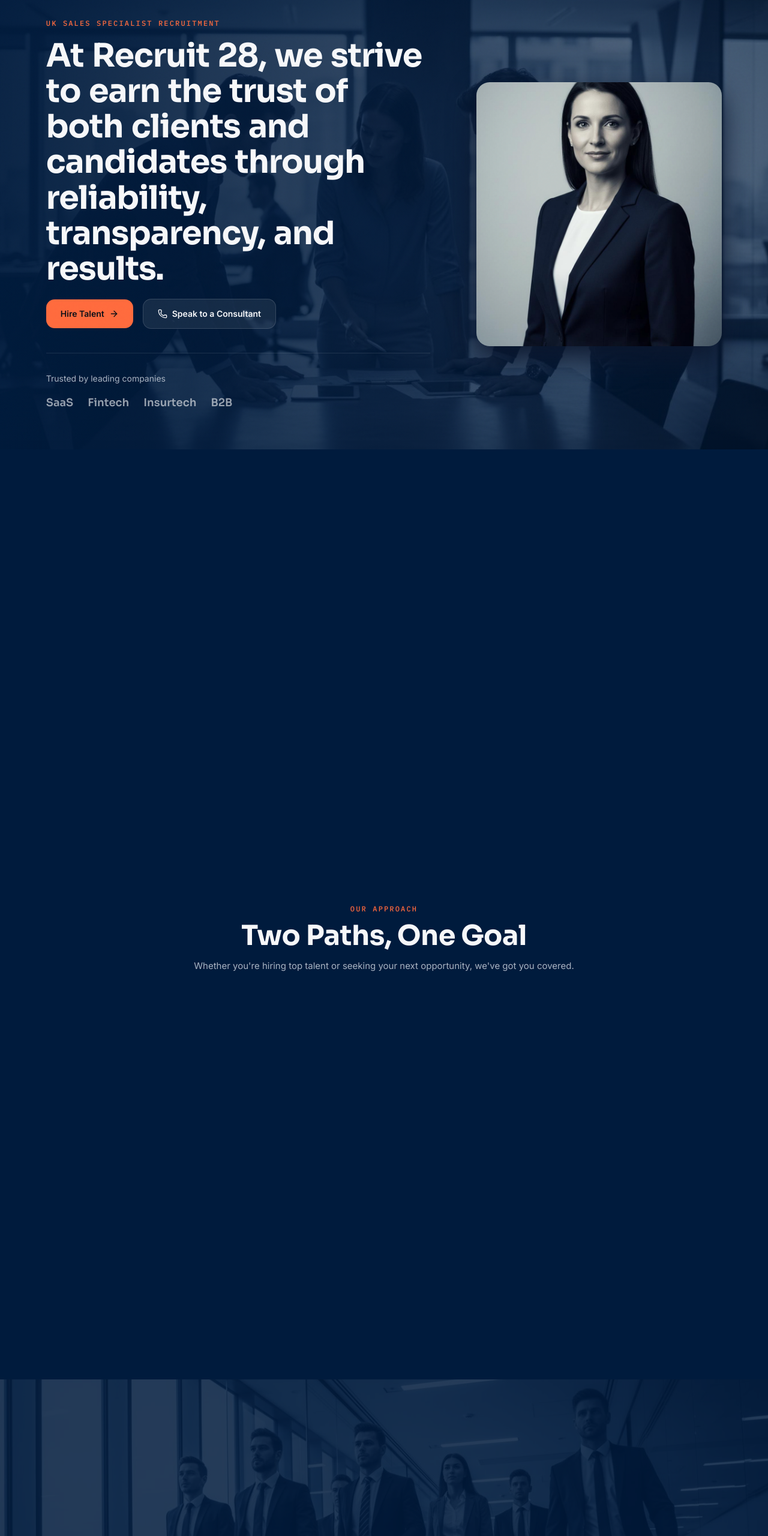
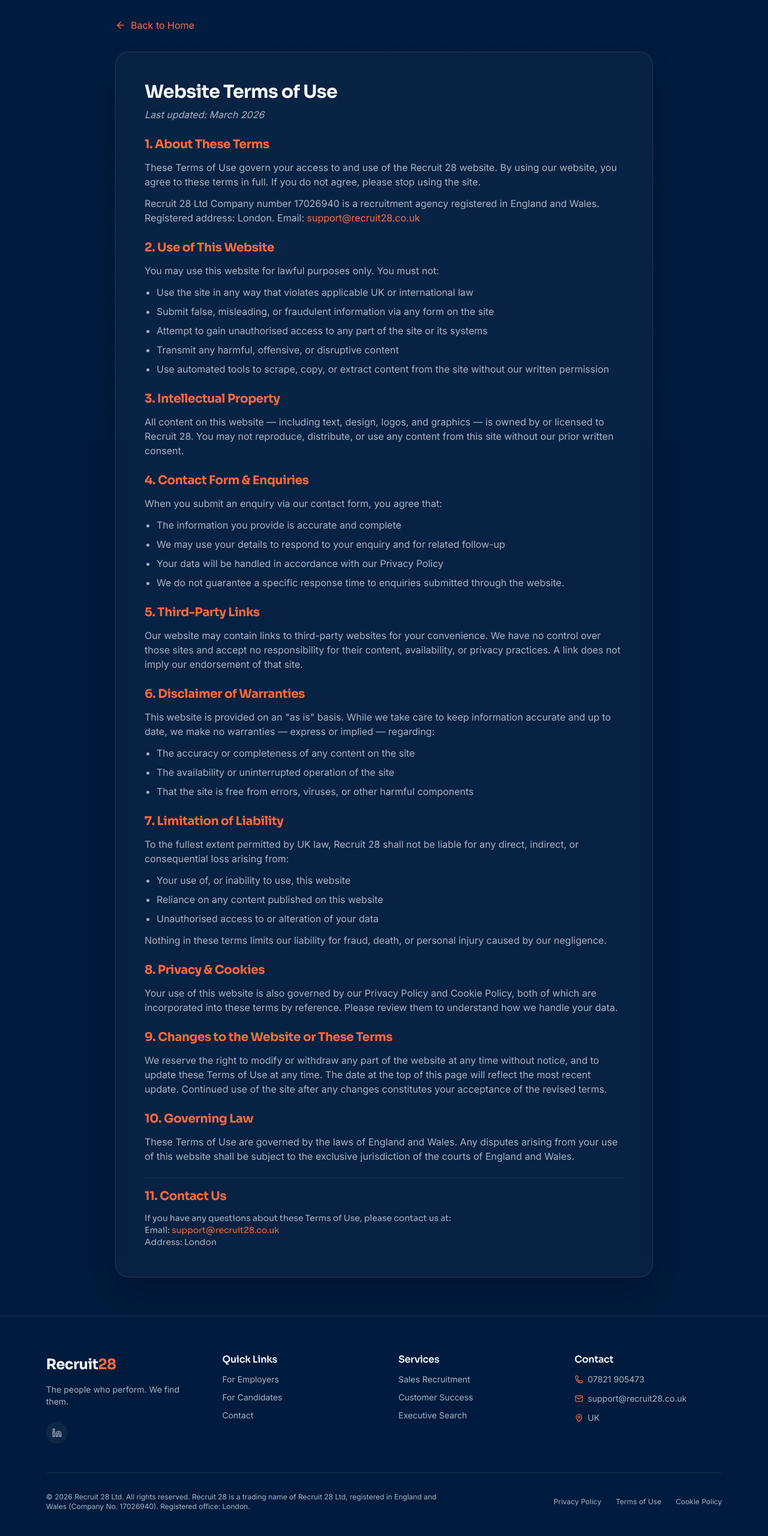
Before and after one commit to j1kn/Recritement, a React (Vite) app: page /terms-of-use in a window 1280 px wide. Shown: the part 66-2626 px from the top of the page at 60% size. Built offline with nearby package versions, Linux system fonts and the light colour scheme.

Commit message:
Implement separate legal pages with routing and improve hero image animations

```diff
--- a/package.json
+++ b/package.json
@@ -52,6 +52,7 @@
     "react-dom": "^19.2.0",
     "react-hook-form": "^7.70.0",
     "react-resizable-panels": "^4.2.2",
+    "react-router-dom": "^7.13.1",
     "recharts": "^2.15.4",
     "sonner": "^2.0.7",
     "tailwind-merge": "^3.4.0",
--- a/src/App.tsx
+++ b/src/App.tsx
@@ -2,72 +2,67 @@
 import { gsap } from 'gsap';
 import { ScrollTrigger } from 'gsap/ScrollTrigger';
 import { Toaster } from 'sonner';
+import { BrowserRouter as Router, Routes, Route, useLocation } from 'react-router-dom';
 
 import Navigation from './sections/Navigation';
-import Hero from './sections/Hero';
-import About from './sections/About';
-import TwoTile from './sections/TwoTile';
-import Statement from './sections/Statement';
-import Services from './sections/Services';
-import Specialists from './sections/Specialists';
-
-import Stats from './sections/Stats';
-import Quality from './sections/Quality';
-import Contact from './sections/Contact';
 import Footer from './sections/Footer';
 import FloatingCTA from './components/FloatingCTA';
+import HomePage from './pages/HomePage';
+import PrivacyPolicyPage from './pages/PrivacyPolicy';
+import TermsOfUsePage from './pages/TermsOfUse';
+import CookiePolicyPage from './pages/CookiePolicy';
 
 gsap.registerPlugin(ScrollTrigger);
 
+// Scroll to top on route change
+function ScrollToTop() {
+  const { pathname } = useLocation();
+  useEffect(() => {
+    window.scrollTo(0, 0);
+  }, [pathname]);
+  return null;
+}
+
 function App() {
-  // Smooth scroll behavior
   useEffect(() => {
-    // Refresh ScrollTrigger on load
     ScrollTrigger.refresh();
-
     return () => {
       ScrollTrigger.getAll().forEach((st) => st.kill());
     };
   }, []);
 
   return (
+    <Router>
+      <ScrollToTop />
       <div className="relative bg-navy min-h-screen">
-      {/* Grain Overlay */}
         <div className="grain-overlay" />
 
-      {/* Toast notifications */}
         <Toaster
           position="top-right"
           toastOptions={{
             style: {
-            background: '#141B26',
+              background: '#001B3D',
               color: '#F6F7F9',
               border: '1px solid rgba(255,255,255,0.1)',
             },
           }}
         />
 
-      {/* Navigation */}
         <Navigation />
 
-      {/* Main Content */}
         <main className="relative">
-        <Hero />
-        <About />
-        <TwoTile />
-        <Statement />
-        <Services />
-        <Specialists />
-
-        <Stats />
-        <Quality />
-        <Contact />
+          <Routes>
+            <Route path="/" element={<HomePage />} />
+            <Route path="/privacy-policy" element={<PrivacyPolicyPage />} />
+            <Route path="/terms-of-use" element={<TermsOfUsePage />} />
+            <Route path="/cookie-policy" element={<CookiePolicyPage />} />
+          </Routes>
           <Footer />
         </main>
 
-      {/* Floating CTA */}
         <FloatingCTA />
       </div>
+    </Router>
   );
 }
 
--- /dev/null
+++ b/src/components/LegalLayout.tsx
@@ -0,0 +1,30 @@
+import React, { useEffect } from 'react';
+import { ArrowLeft } from 'lucide-react';
+import { Link } from 'react-router-dom';
+
+interface LegalLayoutProps {
+    children: React.ReactNode;
+}
+
+export const LegalLayout: React.FC<LegalLayoutProps> = ({ children }) => {
+    useEffect(() => {
+        window.scrollTo(0, 0);
+    }, []);
+
+    return (
+        <div className="min-h-screen bg-navy text-slate-text pt-24 pb-16 px-6 lg:px-[6vw]">
+            <div className="max-w-4xl mx-auto">
+                <Link
+                    to="/"
+                    className="inline-flex items-center gap-2 text-coral hover:text-coral-light mb-8 transition-colors group"
+                >
+                    <ArrowLeft size={18} className="transition-transform group-hover:-translate-x-1" />
+                    Back to Home
+                </Link>
+                <div className="card-glass rounded-card p-8 lg:p-12 border border-white/10 shadow-2xl">
+                    {children}
+                </div>
+            </div>
+        </div>
+    );
+};
--- /dev/null
+++ b/src/pages/CookiePolicy.tsx
@@ -0,0 +1,10 @@
+import { LegalLayout } from '../components/LegalLayout';
+import { CookiePolicy as CookiePolicyContent } from '../components/LegalContent';
+
+export default function CookiePolicyPage() {
+    return (
+        <LegalLayout>
+            <CookiePolicyContent />
+        </LegalLayout>
+    );
+}
--- /dev/null
+++ b/src/pages/HomePage.tsx
@@ -0,0 +1,25 @@
+import Hero from '../sections/Hero';
+import About from '../sections/About';
+import TwoTile from '../sections/TwoTile';
+import Statement from '../sections/Statement';
+import Services from '../sections/Services';
+import Specialists from '../sections/Specialists';
+import Stats from '../sections/Stats';
+import Quality from '../sections/Quality';
+import Contact from '../sections/Contact';
+
+export default function HomePage() {
+    return (
+        <>
+            <Hero />
+            <About />
+            <TwoTile />
+            <Statement />
+            <Services />
+            <Specialists />
+            <Stats />
+            <Quality />
+            <Contact />
+        </>
+    );
+}
--- /dev/null
+++ b/src/pages/PrivacyPolicy.tsx
@@ -0,0 +1,10 @@
+import { LegalLayout } from '../components/LegalLayout';
+import { PrivacyPolicy as PrivacyPolicyContent } from '../components/LegalContent';
+
+export default function PrivacyPolicyPage() {
+    return (
+        <LegalLayout>
+            <PrivacyPolicyContent />
+        </LegalLayout>
+    );
+}
--- /dev/null
+++ b/src/pages/TermsOfUse.tsx
@@ -0,0 +1,10 @@
+import { LegalLayout } from '../components/LegalLayout';
+import { TermsOfUse as TermsOfUseContent } from '../components/LegalContent';
+
+export default function TermsOfUsePage() {
+    return (
+        <LegalLayout>
+            <TermsOfUseContent />
+        </LegalLayout>
+    );
+}
--- a/src/sections/Footer.tsx
+++ b/src/sections/Footer.tsx
@@ -1,16 +1,13 @@
 import { Mail, MapPin, Linkedin, Phone } from 'lucide-react';
-import { useState } from 'react';
-import { LegalDialog } from '../components/LegalDialog';
-
-type LegalType = 'cookie' | 'terms' | 'privacy' | null;
+import { Link } from 'react-router-dom';
 
 export default function Footer() {
-  const [activeLegal, setActiveLegal] = useState<LegalType>(null);
-
   const scrollToSection = (href: string) => {
     const element = document.querySelector(href);
     if (element) {
       element.scrollIntoView({ behavior: 'smooth' });
+    } else {
+      window.location.href = '/' + href;
     }
   };
 
@@ -23,12 +20,12 @@
         <div className="grid grid-cols-1 md:grid-cols-2 lg:grid-cols-4 gap-10 lg:gap-12 mb-12">
           {/* Brand Column */}
           <div className="lg:col-span-1">
-            <a
-              href="#"
+            <Link
+              to="/"
               className="font-display font-bold text-2xl text-slate-text tracking-tight inline-block mb-4"
             >
               Recruit<span className="text-coral">28</span>
-            </a>
+            </Link>
             <p className="text-sm text-slate-muted mb-6">
               The people who perform. We find them.
             </p>
@@ -120,33 +117,27 @@
             © 2026 Recruit 28 Ltd. All rights reserved. Recruit 28 is a trading name of Recruit 28 Ltd, registered in England and Wales (Company No. 17026940). Registered office: London.
           </p>
           <div className="flex items-center gap-6">
-            <button
-              onClick={() => setActiveLegal('privacy')}
+            <Link
+              to="/privacy-policy"
               className="text-xs text-slate-muted hover:text-slate-text transition-colors duration-300"
             >
               Privacy Policy
-            </button>
-            <button
-              onClick={() => setActiveLegal('terms')}
+            </Link>
+            <Link
+              to="/terms-of-use"
               className="text-xs text-slate-muted hover:text-slate-text transition-colors duration-300"
             >
-              Terms of Service
-            </button>
-            <button
-              onClick={() => setActiveLegal('cookie')}
+              Terms of Use
+            </Link>
+            <Link
+              to="/cookie-policy"
               className="text-xs text-slate-muted hover:text-slate-text transition-colors duration-300"
             >
               Cookie Policy
-            </button>
+            </Link>
           </div>
         </div>
       </div>
-
-      <LegalDialog
-        type={activeLegal}
-        isOpen={activeLegal !== null}
-        onClose={() => setActiveLegal(null)}
-      />
     </footer>
   );
 }
--- a/src/sections/Hero.tsx
+++ b/src/sections/Hero.tsx
@@ -11,7 +11,6 @@
   const portraitRef = useRef<HTMLDivElement>(null);
   const microLabelRef = useRef<HTMLSpanElement>(null);
   const headlineRef = useRef<HTMLHeadingElement>(null);
-
   const ctaRef = useRef<HTMLDivElement>(null);
 
   // Auto-play entrance animation on load
@@ -38,21 +37,32 @@
         )
         .fromTo(
           portraitRef.current,
-          { opacity: 0, x: 30 },
-          { opacity: 1, x: 0, duration: 0.7 },
+          { opacity: 0, x: 30, scale: 0.9 },
+          { opacity: 1, x: 0, scale: 1, duration: 0.8 },
           '-=0.5'
         );
+
+      // Subtle slow floating animation for the portrait
+      gsap.to(portraitRef.current, {
+        y: -15,
+        duration: 3,
+        repeat: -1,
+        yoyo: true,
+        ease: 'power1.inOut',
+        delay: 0.8
+      });
     }, sectionRef);
 
     return () => ctx.revert();
   }, []);
 
-  // Simple fade on scroll
+  // Parallax and fade effects on scroll
   useEffect(() => {
     const section = sectionRef.current;
     if (!section) return;
 
     const ctx = gsap.context(() => {
+      // Content fade and lift
       gsap.to(contentRef.current, {
         opacity: 0,
         y: -30,
@@ -65,7 +75,18 @@
         },
       });
 
-      // Image now scrolls naturally without fading out
+      // Subtle parallax and scale-up on scroll for portrait
+      gsap.to(portraitRef.current, {
+        y: 40,
+        scale: 1.05,
+        ease: 'none',
+        scrollTrigger: {
+          trigger: section,
+          start: 'top top',
+          end: 'bottom top',
+          scrub: true,
+        },
+      });
     }, section);
 
     return () => ctx.revert();
@@ -83,7 +104,7 @@
   return (
     <section
       ref={sectionRef}
-      className="relative min-h-screen bg-navy flex items-center"
+      className="relative min-h-screen bg-navy flex items-center overflow-hidden"
       style={{ zIndex: 10 }}
     >
       {/* Background Image */}
@@ -121,8 +142,6 @@
               ))}
             </h1>
 
-
-
             {/* CTAs */}
             <div ref={ctaRef} className="flex flex-wrap items-center gap-4">
               <button
@@ -156,7 +175,7 @@
           {/* Portrait Card */}
           <div
             ref={portraitRef}
-            className="hidden lg:block lg:w-[32vw] lg:h-[55vh] rounded-card overflow-hidden shadow-card"
+            className="hidden lg:block lg:w-[32vw] lg:h-[55vh] rounded-card overflow-hidden shadow-card relative"
           >
             <img
               src="/images/hero_professional_portrait.jpg"
```
Also changed, not shown: src/components/LegalDialog.tsx (deleted, +0 -64 lines), 1 other file (tests, documents, lock files or other folders). Lines whose indentation alone changed are shown as unchanged.
